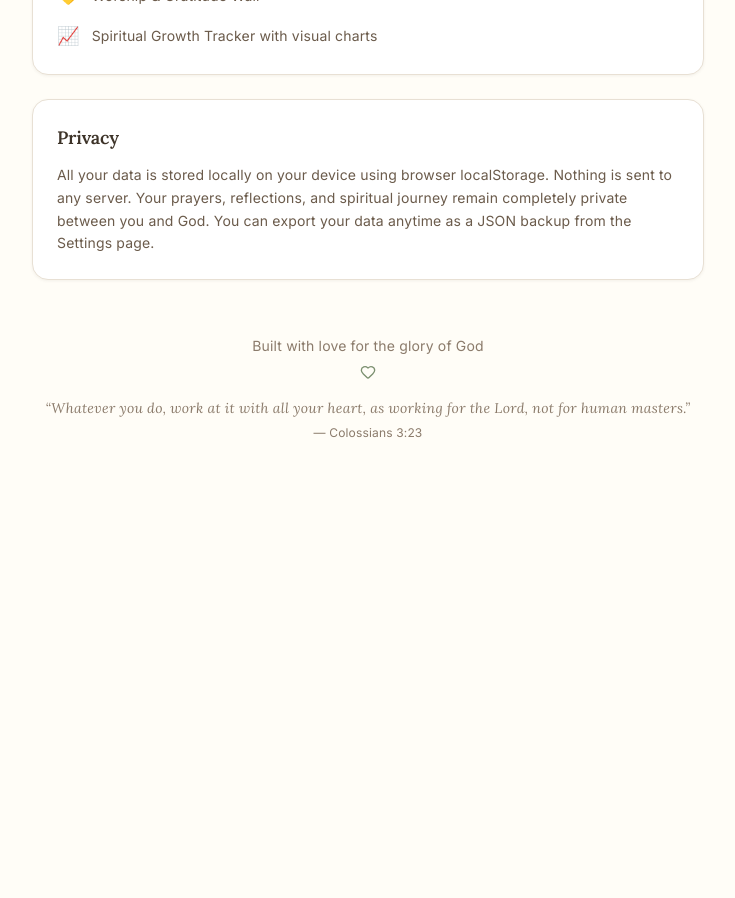
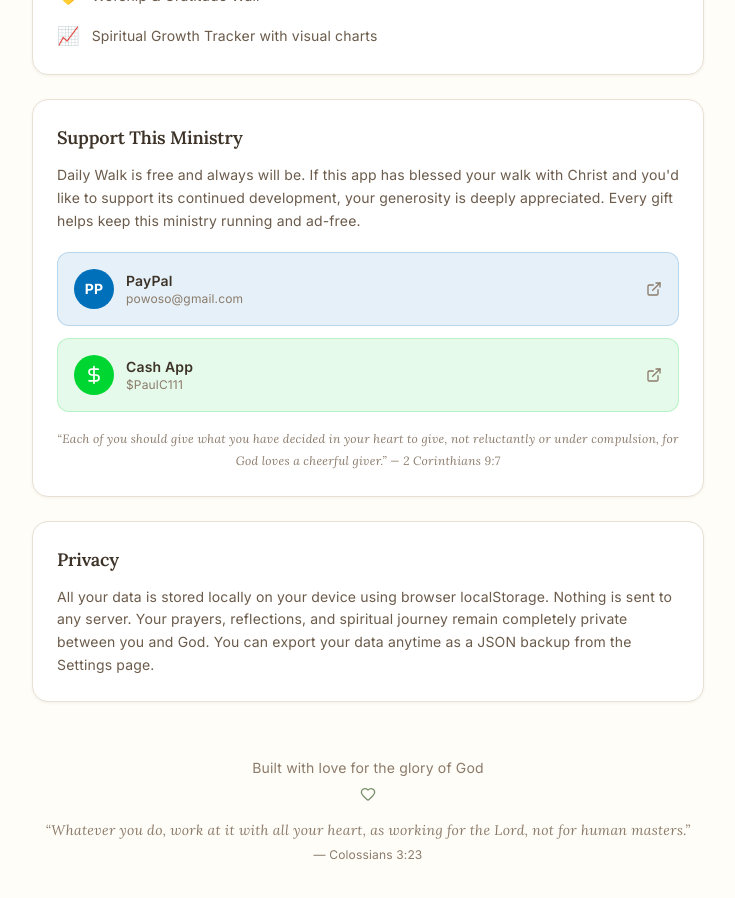
Before and after one commit to powoso/claude-Jesus, a Next.js app: page /about in a window 1280 px wide. Shown: the part 1140-2038 px from the top of the page, without its empty margins (256-991 px from the left). Before the commit the page ends 1645 px from the top, so only its background shows below. Built offline with nearby package versions, Linux system fonts and the light colour scheme; no server answers.

Commit message:
feat: add donation section to About page
PayPal (powoso@gmail.com) and Cash App ($PaulC111) links with branded
cards, 2 Corinthians 9:7 scripture, and a warm ministry support message.

https://claude.ai/code/session_01JY7YtFS65yhtg5KgN1YgW3

```diff
--- a/src/app/about/page.tsx
+++ b/src/app/about/page.tsx
@@ -1,7 +1,7 @@
 'use client';
 
 import { motion } from 'framer-motion';
-import { Heart, BookOpen, ArrowLeft } from 'lucide-react';
+import { Heart, BookOpen, ArrowLeft, DollarSign, ExternalLink } from 'lucide-react';
 import Image from 'next/image';
 import { AppLayout } from '@/components/navigation/AppLayout';
 import { Card } from '@/components/ui/Card';
@@ -83,6 +83,51 @@ export default function AboutPage() {
         </Card>
 
         <Card>
+          <h3 className="font-heading text-lg font-semibold text-[var(--text-primary)] mb-3">Support This Ministry</h3>
+          <p className="text-sm text-[var(--text-secondary)] leading-relaxed mb-5">
+            Daily Walk is free and always will be. If this app has blessed your walk with Christ and you&apos;d like
+            to support its continued development, your generosity is deeply appreciated. Every gift helps keep
+            this ministry running and ad-free.
+          </p>
+          <div className="space-y-3">
+            <a
+              href="https://www.paypal.com/paypalme/powoso"
+              target="_blank"
+              rel="noopener noreferrer"
+              className="flex items-center gap-3 p-4 rounded-xl bg-[#0070BA]/10 border border-[#0070BA]/20 hover:bg-[#0070BA]/15 transition-all duration-200 group"
+            >
+              <div className="w-10 h-10 rounded-full bg-[#0070BA] flex items-center justify-center flex-shrink-0">
+                <span className="text-white font-bold text-sm">PP</span>
+              </div>
+              <div className="flex-1 min-w-0">
+                <p className="text-sm font-semibold text-[var(--text-primary)]">PayPal</p>
+                <p className="text-xs text-[var(--text-muted)]">powoso@gmail.com</p>
+              </div>
+              <ExternalLink size={16} className="text-[var(--text-muted)] group-hover:text-[#0070BA] transition-colors flex-shrink-0" />
+            </a>
+            <a
+              href="https://cash.app/$PaulC111"
+              target="_blank"
+              rel="noopener noreferrer"
+              className="flex items-center gap-3 p-4 rounded-xl bg-[#00D632]/10 border border-[#00D632]/20 hover:bg-[#00D632]/15 transition-all duration-200 group"
+            >
+              <div className="w-10 h-10 rounded-full bg-[#00D632] flex items-center justify-center flex-shrink-0">
+                <DollarSign size={20} className="text-white" />
+              </div>
+              <div className="flex-1 min-w-0">
+                <p className="text-sm font-semibold text-[var(--text-primary)]">Cash App</p>
+                <p className="text-xs text-[var(--text-muted)]">$PaulC111</p>
+              </div>
+              <ExternalLink size={16} className="text-[var(--text-muted)] group-hover:text-[#00D632] transition-colors flex-shrink-0" />
+            </a>
+          </div>
+          <p className="text-xs text-center text-[var(--text-muted)] mt-4 font-scripture">
+            &ldquo;Each of you should give what you have decided in your heart to give, not reluctantly or under
+            compulsion, for God loves a cheerful giver.&rdquo; — 2 Corinthians 9:7
+          </p>
+        </Card>
+
+        <Card>
           <h3 className="font-heading text-lg font-semibold text-[var(--text-primary)] mb-3">Privacy</h3>
           <p className="text-sm text-[var(--text-secondary)] leading-relaxed">
             All your data is stored locally on your device using browser localStorage. Nothing is sent to any
```
